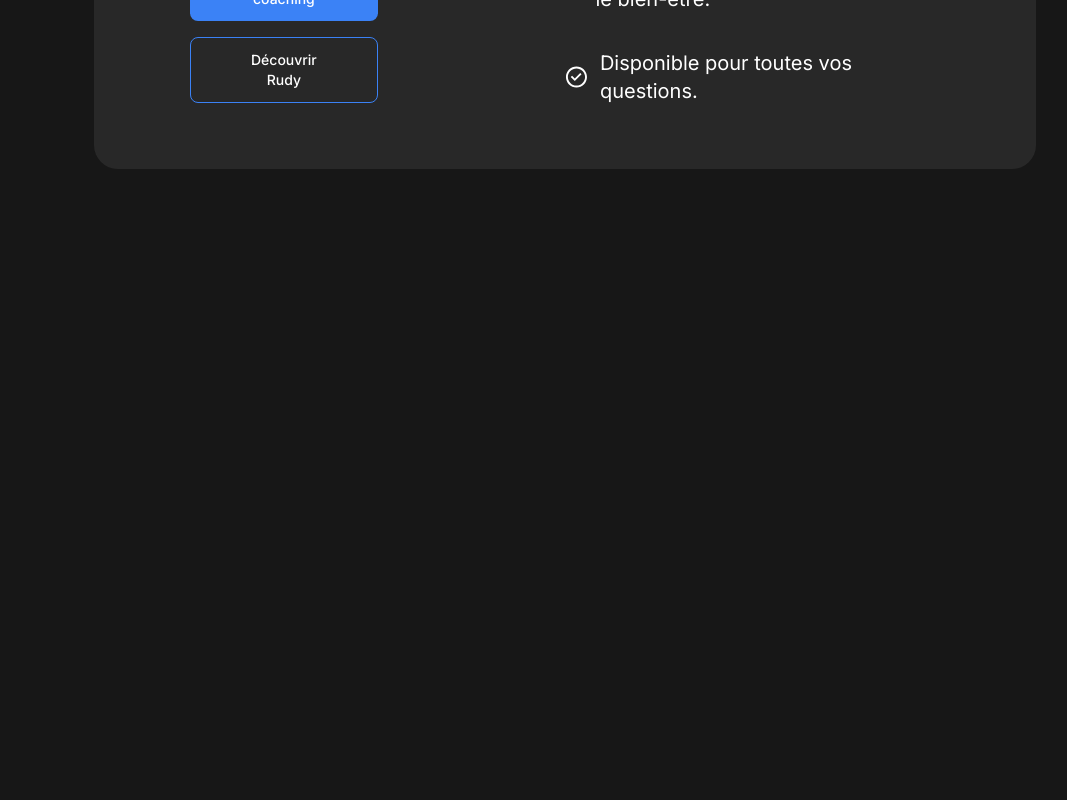
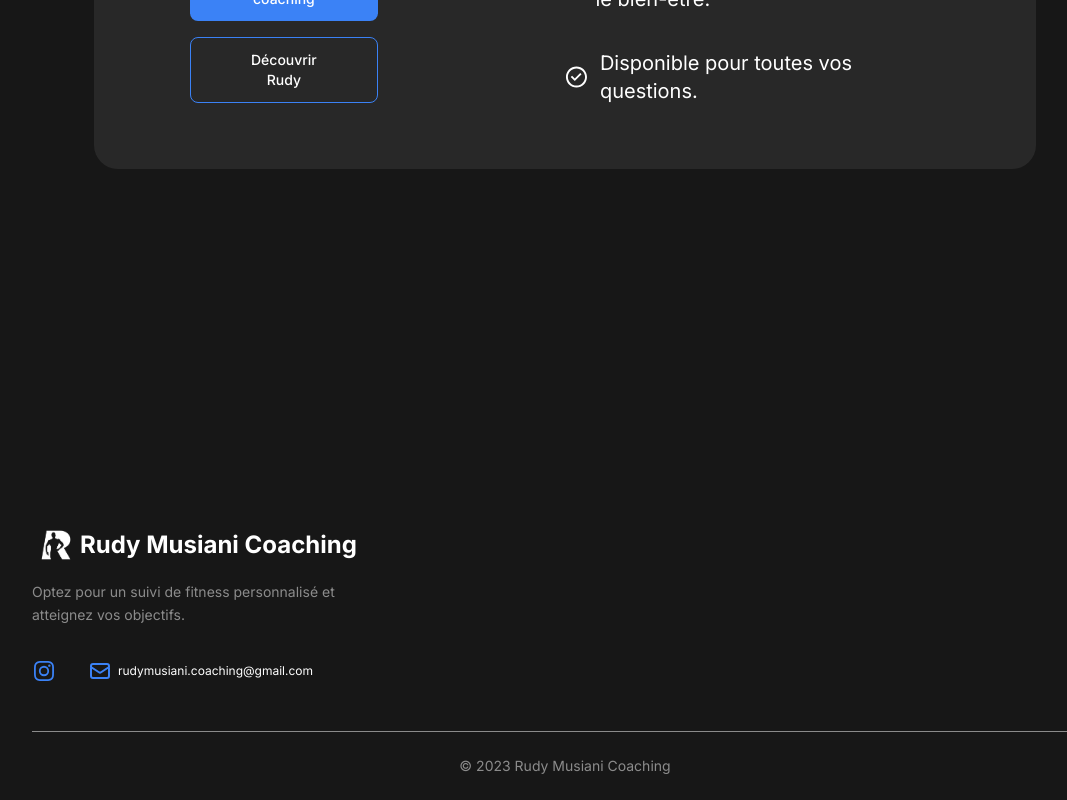
Before and after one commit to Damokless/rudymusianicoaching, a Next.js app: page / in a window 1280 px wide. Shown: the part 1511-2311 px from the top of the page, without its empty margins (75-1142 px from the left). Before the commit the page ends 1680 px from the top, so only its background shows below. Built offline with nearby package versions, Linux system fonts and the light colour scheme.

Commit message:
feat : adding footer in layout

```diff
--- a/src/app/layout.tsx
+++ b/src/app/layout.tsx
@@ -1,7 +1,8 @@
+import Footer from '@/components/Footer/Footer'
 import Header from '@/components/Header/Header'
-import './globals.css'
 import type { Metadata } from 'next'
 import { Inter } from 'next/font/google'
+import './globals.css'
 
 const inter = Inter({ subsets: ['latin'] })
 
@@ -24,6 +25,7 @@ export default function RootLayout({
       <body className={`${inter.className} bg-neutral-900`}>
         <Header />
         {children}
+        <Footer />
       </body>
     </html>
   )
```
